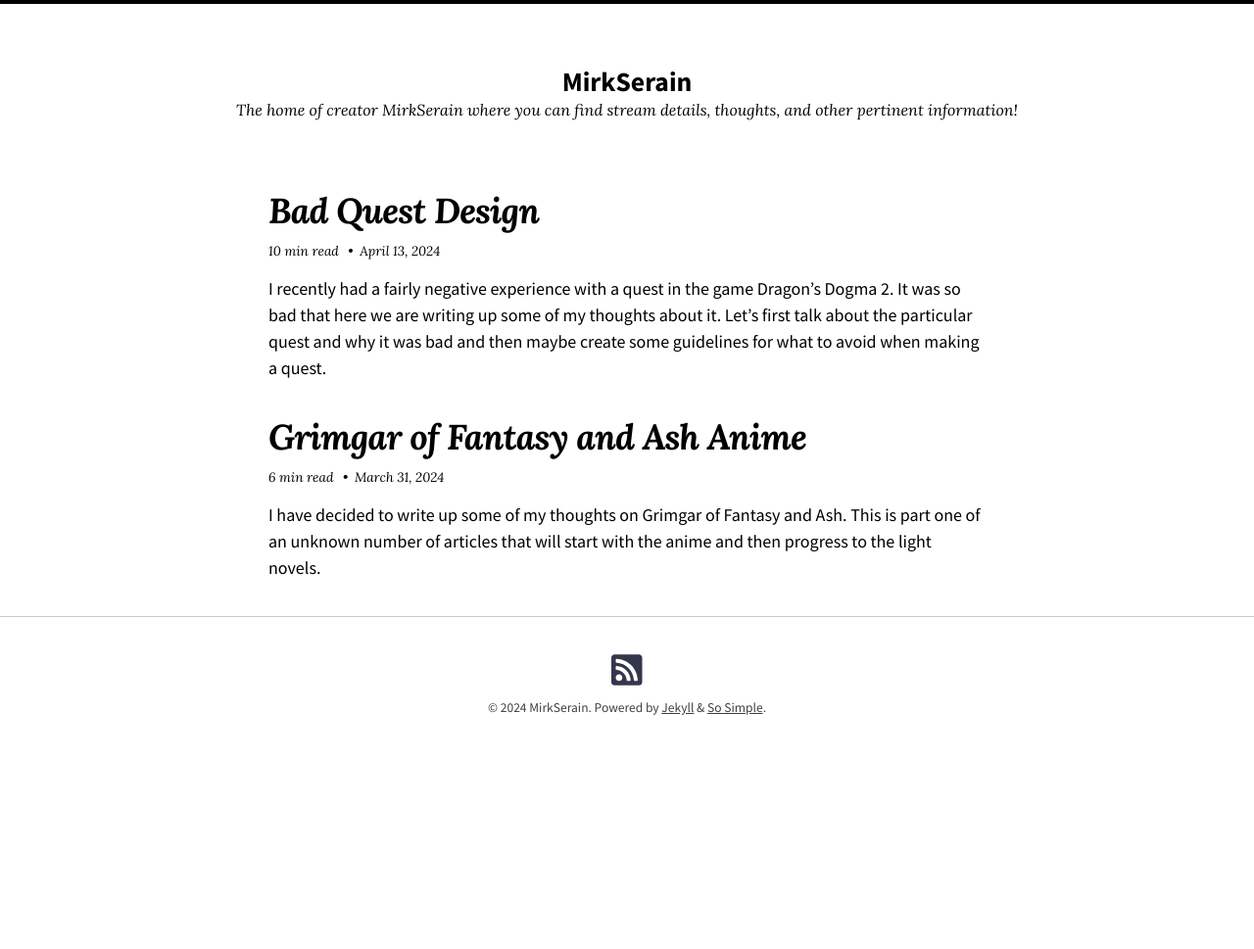
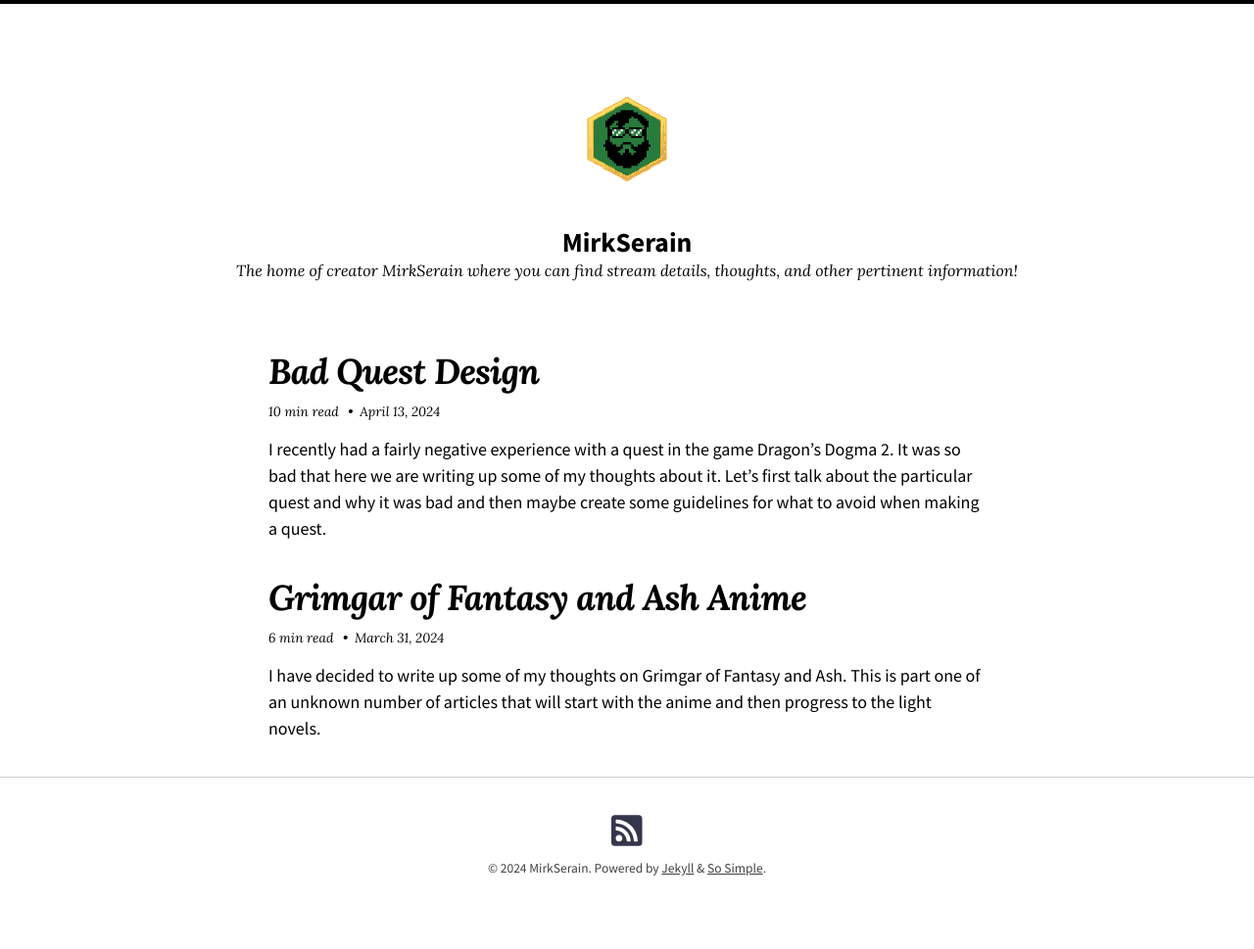
Before and after one commit to MirkSerain/mirkserain.github.io, a Jekyll site: the page built from index.html, in a window 1280 px wide. Shown: the whole page at 98% size. Built offline with Jekyll 4.4.1, drawn with Linux system fonts in a browser that asks for light colours; nearby versions of some CDN libraries; the list of posts is cut into pages by our own code; before the commit the page ends 900 px from its top, so only the background shows below that.

Commit message:
Small config additions and initial hex logo

```diff
--- a/_config.yml
+++ b/_config.yml
@@ -19,9 +19,9 @@ skin: "/assets/css/skins/default.css"
 locale: en-US
 title: "MirkSerain"
 description: "The home of creator MirkSerain where you can find stream details, thoughts, and other pertinent information!"
-baseurl: # the subpath of your site, e.g. "/blog"
-url: # the base hostname & protocol for your site e.g. "https://mmistakes.github.io"
-logo: # path of site logo, e.g. "/images/logo.png"
+baseurl: / # the subpath of your site, e.g. "/blog"
+url: https://mirkserain.com # the base hostname & protocol for your site e.g. "https://mmistakes.github.io"
+logo: "/assets/images/logo-hex.png" # path of site logo, e.g. "/images/logo.png"
 date_format: "%B %-d, %Y"
 read_time: true # reading time estimates, e.g. true
 words_per_minute: 200 # 200
@@ -105,7 +105,7 @@ defaults:
 
 # Site Author
 author:
-  name:
+  name: MirkSerain
   picture:
   email:
   twitter:
```
Also changed, not shown: assets/images/logo-hex.png (added).
